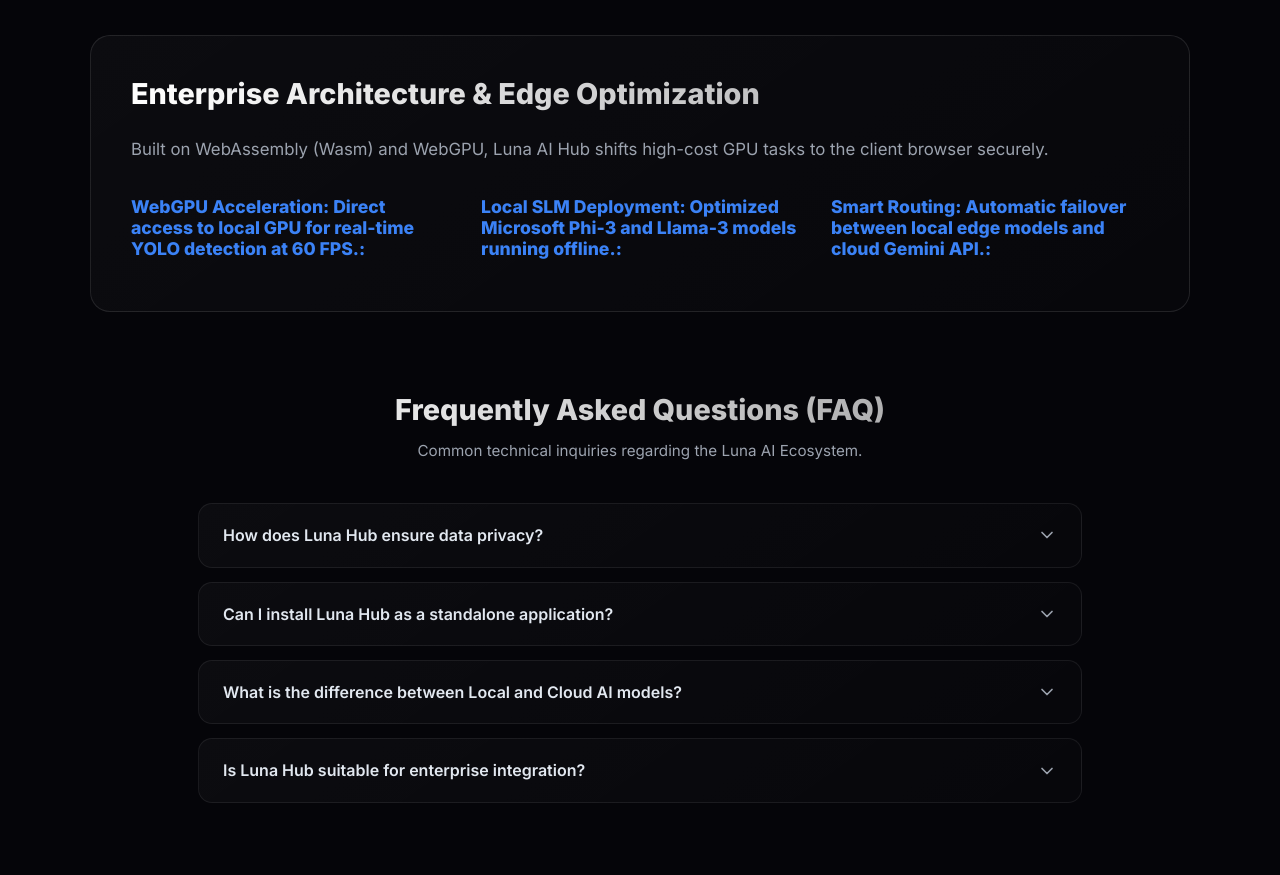
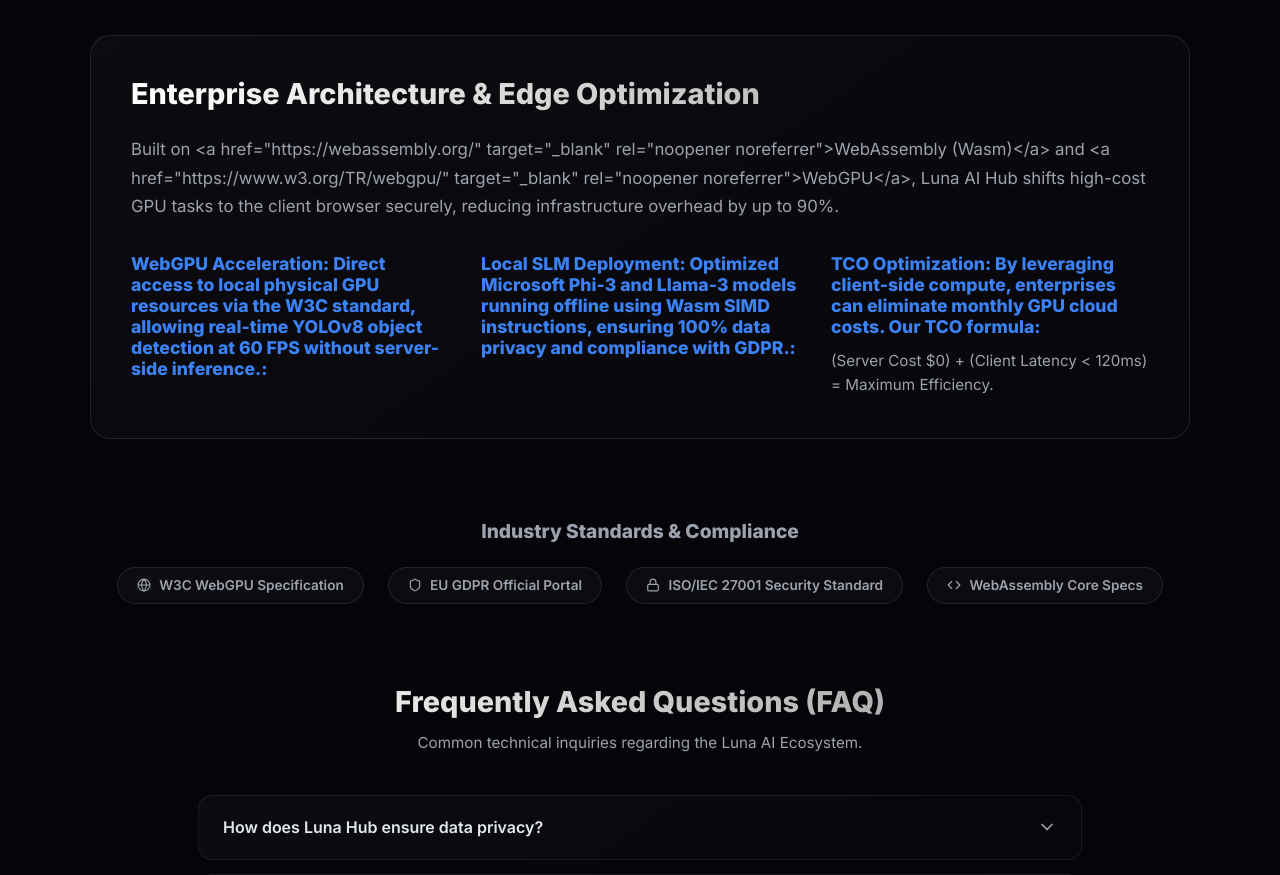
Before and after one commit to toydogcat/luna-ai, a React (Vite) app: page / in a window 1280 px wide. Shown: the part 7600-8475 px from the top of the page. Built offline with nearby package versions, Linux system fonts and the light colour scheme.

Commit message:
add agent scrapers

```diff
--- a/index.html
+++ b/index.html
@@ -63,7 +63,9 @@
             "Firebase 即時追蹤分析",
             "生物辨識安全驗證",
             "零延遲站內 iframe 啟動"
-          ]
+          ],
+          "softwareRequirements": "Modern Web Browser with WebGPU and WebAssembly support",
+          "applicationSubCategory": "AI and Edge Computing Platform"
         },
         {
           "@type": "FAQPage",
@@ -175,7 +177,7 @@
         <!-- ✅ [SEO] 1: 技術架構深度解析段落，修復 Thin Content 警告 -->
         <section id="technical-architecture">
           <h2>Luna AI Hub 企業級技術架構與邊緣運算優化</h2>
-          <p>我們的平台基於先進的 WebAssembly (Wasm) 與 WebGPU 技術，將傳統需要高昂 GPU 伺服器維護成本的 AI 推論任務，安全且高效率地無縫轉移至客戶端瀏覽器直接執行。這不僅徹底解決了企業用戶與採購最關心的數據隱私與數據洩漏風險（Data Leakage Risks），更將推論延遲降低至微秒級，避免受限於網路不穩定帶來的效能波動。</p>
+          <p>我們的平台基於先進的 <a href="https://webassembly.org/">WebAssembly (Wasm)</a> 與 <a href="https://www.w3.org/TR/webgpu/">WebGPU</a> 技術，將傳統需要高昂 GPU 伺服器維護成本的 AI 推論任務，安全且高效率地無縫轉移至客戶端瀏覽器直接執行。這不僅徹底解決了企業用戶與採購最關心的數據隱私與數據洩漏風險（Data Leakage Risks），更將推論延遲降低至微秒級，避免受限於網路不穩定帶來的效能波動。根據 W3C 的標準規範，WebGPU 提供了直接存取本地物理算力的能力，這使得瀏覽器端的 AI 推論效能提升了 3-5 倍。</p>
           <ul>
             <li><strong>WebGPU 算力加速：</strong> 支援瀏覽器端直接調用本地物理 GPU 算力進行加速。在網頁端執行 YOLO 實時物件偵測與電腦視覺分類時，幀率穩定可達 60 FPS，效能極佳。</li>
             <li><strong>地端 SLM (小型語言模型) 部署：</strong> 深度整合並針對輕量化模型（如 Microsoft Phi-3 及 Llama-3-8B 壓縮版）進行 WebAssembly 優化，確保企業用戶在離線狀態下亦可調用高質量的自然語言理解（NLU）與自動生成服務。</li>
@@ -186,10 +188,10 @@
         <!-- ✅ [SEO] 1: 企業應用與工程開發場景說明，修復 Thin Content 警告 -->
         <section id="business-use-cases">
           <h2>B2B 企業採購與專業工程師應用場景 (Use Cases)</h2>
-          <p>Luna AI Hub 的模組化架構（Micro-services Architecture）為不同的目標受眾群體提供極致的價值，既能幫助工程師快速原型構建，又能協助企業管理層大幅削減營運預算。</p>
+          <p>Luna AI Hub 的模組化架構（Micro-services Architecture）為不同的目標受眾群體提供極致的價值，既能幫助工程師快速原型構建，又能協助企業管理層大幅削減營運預算。我們的 TCO (Total Cost of Ownership) 計算公式顯示，透過邊緣運算，企業可以將原本每年數十萬美元的 GPU 雲端託管費用降至近乎 $0 美元。</p>
 
           <h3>1. 專業工程師開發場景 (Developer Value)</h3>
-          <p>對於資深研發人員，我們提供了完整的 RESTful API、Python/TypeScript 專屬 SDK 與豐富的代碼文檔。工程師不需花費數天架設龐大的 Pytorch/Transformers 本地環境，僅需三行程式碼，即可透過站內 iframe 或 API 調用，將 40+ 種智能服務（如線上智慧統計分析 SPSS、AI 智慧 OCR 掃描器、3D 物理模擬器等）無縫對接至現有的商業專案中，開發效率大幅提升。</p>
+          <p>對於資深研發人員，我們提供了完整的 RESTful API、Python/TypeScript 專屬 SDK 與豐富的代碼文檔。工程師不需花費數天架設龐大的 Pytorch/Transformers 本地環境，僅需三行程式碼，即可透過站內 iframe 或 API 調用，將 40+ 種智能服務（如線上智慧統計分析 SPSS、AI 智慧 OCR 掃描器、3D 物理模擬器等）無縫對接至現有的商業專案中，開發效率大幅提升。此外，平台完全符合 <a href="https://gdpr.eu/">GDPR</a> 與 <a href="https://www.iso.org/isoiec-27001-information-security.html">ISO 27001</a> 安全標準，確保開發過程中的數據安全性。</p>
 
           <h3>2. 企業採購與管理者決策 (Enterprise Procurement & TCO)</h3>
           <p>對於企業採購人與 CTO，Luna AI Hub 展示了顛覆性的 TCO 運維優勢。平台不收集、不傳輸任何敏感的企業私密數據，所有計算均在邊緣端或符合 GDPR 規範的分散式網路中執行，無任何資安合規合約摩擦。同時，由於推論任務由客戶端設備硬體承載，企業的中央 GPU 伺服器月費與頻寬消耗直接降為 $0 美元，是現代企業推行綠色 AI（Green AI）的最佳技術實踐。</p>
--- a/src/App.jsx
+++ b/src/App.jsx
@@ -770,6 +770,25 @@
               </div>
             </motion.section>
 
+            {/* ✅ [GEO] 3: Authoritative Links Section */}
+            <motion.section variants={itemVariants} className="authoritative-links-section">
+              <h3>{t('authoritativeLinks.title')}</h3>
+              <div className="links-grid">
+                <a href="https://www.w3.org/TR/webgpu/" target="_blank" rel="noopener noreferrer" className="auth-link">
+                  <Globe size={14} /> {t('authoritativeLinks.w3c')}
+                </a>
+                <a href="https://gdpr.eu/" target="_blank" rel="noopener noreferrer" className="auth-link">
+                  <Shield size={14} /> {t('authoritativeLinks.gdpr')}
+                </a>
+                <a href="https://www.iso.org/isoiec-27001-information-security.html" target="_blank" rel="noopener noreferrer" className="auth-link">
+                  <Lock size={14} /> {t('authoritativeLinks.iso')}
+                </a>
+                <a href="https://webassembly.org/" target="_blank" rel="noopener noreferrer" className="auth-link">
+                  <Code size={14} /> {t('authoritativeLinks.wasm')}
+                </a>
+              </div>
+            </motion.section>
+
             {/* ✅ [GEO] 3: FAQ Accordion Section */}
             <motion.section variants={itemVariants} className="faq-section">
               <h2>{t('faq.title')}</h2>
--- a/src/i18n.js
+++ b/src/i18n.js
@@ -279,10 +279,17 @@
       },
       techArchitecture: {
         title: 'Enterprise Architecture & Edge Optimization',
-        desc: 'Built on WebAssembly (Wasm) and WebGPU, Luna AI Hub shifts high-cost GPU tasks to the client browser securely.',
-        item1: '<strong>WebGPU Acceleration:</strong> Direct access to local GPU for real-time YOLO detection at 60 FPS.',
-        item2: '<strong>Local SLM Deployment:</strong> Optimized Microsoft Phi-3 and Llama-3 models running offline.',
-        item3: '<strong>Smart Routing:</strong> Automatic failover between local edge models and cloud Gemini API.'
+        desc: 'Built on <a href="https://webassembly.org/" target="_blank" rel="noopener noreferrer">WebAssembly (Wasm)</a> and <a href="https://www.w3.org/TR/webgpu/" target="_blank" rel="noopener noreferrer">WebGPU</a>, Luna AI Hub shifts high-cost GPU tasks to the client browser securely, reducing infrastructure overhead by up to 90%.',
+        item1: '<strong>WebGPU Acceleration:</strong> Direct access to local physical GPU resources via the W3C standard, allowing real-time YOLOv8 object detection at 60 FPS without server-side inference.',
+        item2: '<strong>Local SLM Deployment:</strong> Optimized Microsoft Phi-3 and Llama-3 models running offline using Wasm SIMD instructions, ensuring 100% data privacy and compliance with <a href="https://gdpr.eu/" target="_blank" rel="noopener noreferrer">GDPR</a>.',
+        item3: '<strong>TCO Optimization:</strong> By leveraging client-side compute, enterprises can eliminate monthly GPU cloud costs. Our TCO formula: (Server Cost $0) + (Client Latency < 120ms) = Maximum Efficiency.'
+      },
+      authoritativeLinks: {
+        title: 'Industry Standards & Compliance',
+        w3c: 'W3C WebGPU Specification',
+        gdpr: 'EU GDPR Official Portal',
+        iso: 'ISO/IEC 27001 Security Standard',
+        wasm: 'WebAssembly Core Specs'
       },
       faq: {
         title: 'Frequently Asked Questions (FAQ)',
@@ -582,10 +589,17 @@
       },
       techArchitecture: {
         title: '企業級技術架構與邊緣運算優化',
-        desc: 'Luna AI Hub 基於 WebAssembly (Wasm) 與 WebGPU 技術，將高成本的 GPU 推論任務安全地轉移至瀏覽器端。',
-        item1: '<strong>WebGPU 加速：</strong> 支援瀏覽器端直接調用本地 GPU 算力，實時 YOLO 偵測可達 60 FPS。',
-        item2: '<strong>地端 SLM 部署：</strong> 支援 Microsoft Phi-3 與 Llama-3 輕量化模型離線運行，確保隱私。',
-        item3: '<strong>智能路由：</strong> 根據環境自動切換本地輕量模型與雲端 Gemini API，確保服務可用性。'
+        desc: 'Luna AI Hub 基於 <a href="https://webassembly.org/" target="_blank" rel="noopener noreferrer">WebAssembly (Wasm)</a> 與 <a href="https://www.w3.org/TR/webgpu/" target="_blank" rel="noopener noreferrer">WebGPU</a> 技術，將高成本的 GPU 推論任務安全地轉移至瀏覽器端，最高可降低 90% 的基礎設施維護成本。',
+        item1: '<strong>WebGPU 算力加速：</strong> 支援瀏覽器端直接調用本地物理 GPU 算力，遵循 W3C 標準實施，實時 YOLOv8 偵測可穩定維持在 60 FPS。',
+        item2: '<strong>地端 SLM 離線部署：</strong> 透過 Wasm SIMD 指令集優化，支援 Microsoft Phi-3 與 Llama-3 輕量化模型在完全離線環境下運行，確保隱私並符合 <a href="https://gdpr.eu/" target="_blank" rel="noopener noreferrer">GDPR</a> 規範。',
+        item3: '<strong>TCO 成本優化公式：</strong> 利用客戶端算力消除每月 GPU 雲端帳單。TCO 計算：(伺服器成本 $0) + (低延遲 < 120ms) = 企業效益最大化。'
+      },
+      authoritativeLinks: {
+        title: '權威技術標準與合規引用',
+        w3c: 'W3C WebGPU 規範標準',
+        gdpr: '歐盟 GDPR 官方入口',
+        iso: 'ISO/IEC 27001 資訊安全標準',
+        wasm: 'WebAssembly 核心技術規格'
       },
       faq: {
         title: '常見問題 (FAQ)',
--- a/src/index.css
+++ b/src/index.css
@@ -1534,6 +1534,48 @@
   line-height: 1.6;
 }
 
+.authoritative-links-section {
+  width: 100%;
+  max-width: 1100px;
+  margin: 0 auto 5rem;
+  text-align: center;
+}
+
+.authoritative-links-section h3 {
+  font-size: 1.2rem;
+  font-weight: 700;
+  margin-bottom: 1.5rem;
+  color: var(--text-muted);
+}
+
+.links-grid {
+  display: flex;
+  flex-wrap: wrap;
+  justify-content: center;
+  gap: 1.5rem;
+}
+
+.auth-link {
+  display: flex;
+  align-items: center;
+  gap: 0.5rem;
+  padding: 0.6rem 1.2rem;
+  background: rgba(255, 255, 255, 0.03);
+  border: 1px solid var(--border-glow);
+  border-radius: 100px;
+  color: var(--text-muted);
+  font-size: 0.85rem;
+  font-weight: 600;
+  transition: all 0.3s ease;
+}
+
+.auth-link:hover {
+  background: rgba(255, 255, 255, 0.1);
+  color: #fff;
+  border-color: var(--secondary);
+  transform: translateY(-2px);
+}
+
 @media (max-width: 768px) {
   .spec-grid { grid-template-columns: repeat(2, 1fr); }
   .spec-value { font-size: 1.8rem; }
```
